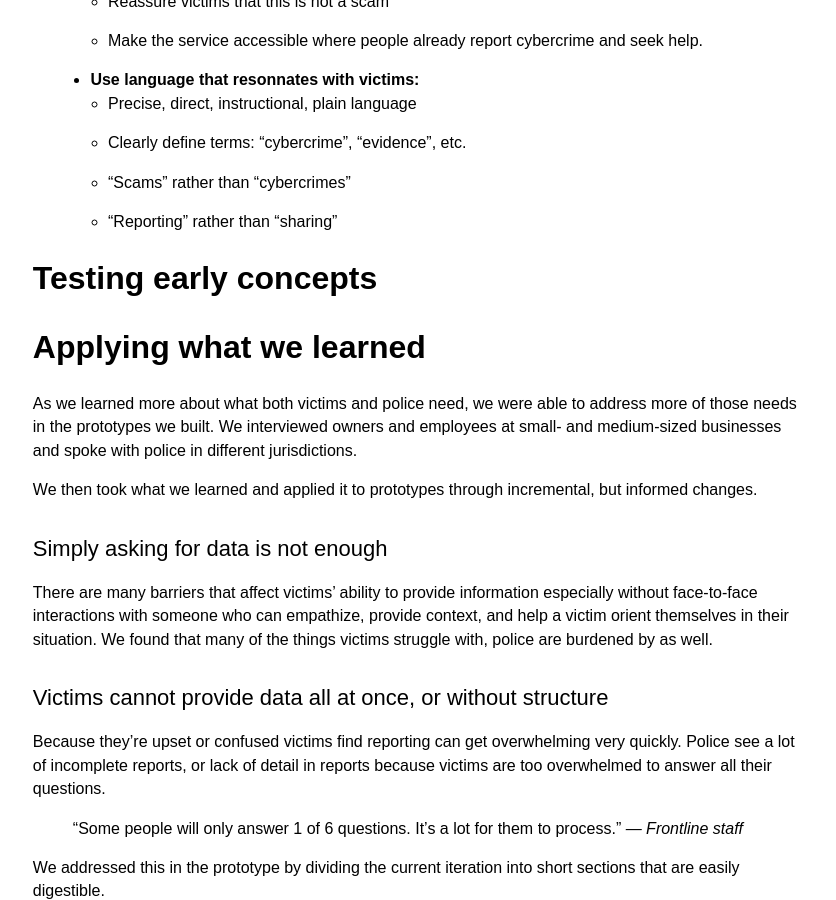
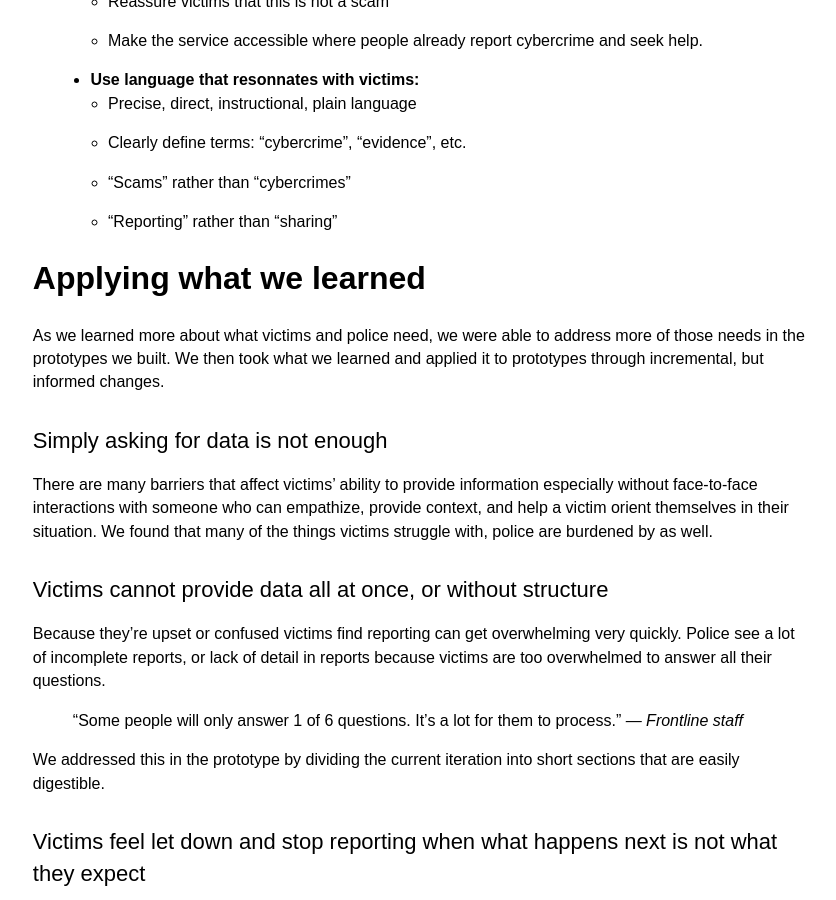
Before and after one commit to cds-snc/rcmp-report-a-cybercrime-alpha-documentation, a Jekyll site: the page built from _pages/en/prototypes.md, in a window 1280 px wide and 900 px high, scrolled down 965 px. Shown: the whole window, without its empty margins (410-1246 px from the left). Built offline with Jekyll 4.4.1, drawn with Linux system fonts in a browser that asks for light colours.

Commit message:
Update prototypes.md

```diff
--- a/_pages/en/prototypes.md
+++ b/_pages/en/prototypes.md
@@ -34,26 +34,19 @@ Early on, we built low-fidelity concepts as a quick way to test different direct
     * "Scams" rather than "cybercrimes"
     * "Reporting" rather than "sharing"
 
-# Testing early concepts
-
-
 # Applying what we learned
 
-As we learned more about what both victims and police need, we were able to address more of those needs in the prototypes we built. We interviewed owners and employees at small- and medium-sized businesses and spoke with police in different jurisdictions.
-
-
-
-We then took what we learned and applied it to prototypes through incremental, but informed changes.
+As we learned more about what victims and police need, we were able to address more of those needs in the prototypes we built. We then took what we learned and applied it to prototypes through incremental, but informed changes.
 
 ## Simply asking for data is not enough
+
 There are many barriers that affect victims' ability to provide information especially without face-to-face interactions with someone who can empathize, provide context, and help a victim orient themselves in their situation. We found that many of the things victims struggle with, police are burdened by as well.
 
 ## Victims cannot provide data all at once, or without structure
 
 Because they're upset or confused victims find reporting can get overwhelming very quickly. Police see a lot of incomplete reports, or lack of detail in reports because victims are too overwhelmed to answer all their questions.
 
- > "Some people will only answer 1 of 6 questions. It's a lot for them to process."
- *— Frontline staff*
+ > "Some people will only answer 1 of 6 questions. It's a lot for them to process." *— Frontline staff*
 
 We addressed this in the prototype by dividing the current iteration into short sections that are easily digestible.
 
@@ -61,18 +54,17 @@ We addressed this in the prototype by dividing the current iteration into short
 
 Because this is a new experience for victims, they expect a follow-up phone call, an interview, or some kind of written confirmation that something was received. When next steps are not clear, victims might get anxious and call or vicit the police in person to ask for updates.
 
- > "Victims visit the next day to ask for case updates or send emails to see if we received [their report]"
- *— Frontline staff*
+ > "Victims visit the next day to ask for case updates or send emails to see if we received [their report]" *— Frontline staff*
 
  In many cases, victims lose faith and stop reporting altogether because the process is not clear to them. They feel they were let down, when in reality they were not clearly informed at the source.
 
  In response to this, we used simple, clear language to let people know why reports are being collected and to inform them of what to expect after reporting.
 
- ![Expectations]({{ site.baseurl }}/assets/img/expectations.png){:width="500 px"}
+ ![Expectations]({{ site.baseurl }}/assets/img/expectations.png){:width="600 px"}
 
  We made sure to also be clear on the final page that the goal of reporting is to stop cybercriminals. This sheds some light on where the report will go next and helps mitigate confusion about the next steps to prevent unnecessary follow-up with local police. We tried to avoid ambiguity as much as possible.
 
- ![After]({{ site.baseurl }}/assets/img/after.png){:width="500 px"}
+ ![After]({{ site.baseurl }}/assets/img/after.png){:width="600 px"}
 
 ## Victims avoid reporting because they're ashamed and feel at fault
 
@@ -85,7 +77,7 @@ Because this is a new experience for victims, they expect a follow-up phone call
 
 We try to use blameless words and a blameless tone to acknowledge that people are in a difficult situation, that we're there to listen, and that they're not alone. It's something that frontline staff and call takers do on a daily basis.
 
- ![Blameless]({{ site.baseurl }}/assets/img/blameless.png){:width="500 px"}
+ ![Blameless]({{ site.baseurl }}/assets/img/blameless.png){:width="600 px"}
 
 ## Victims use different language than law enforcement.
 
@@ -93,7 +85,7 @@ The public does not have the same definitions for words that people in law enfor
 
 Instead of relying on those words alone, we add context and provide examples and guidance. This helps to reduce the mental work that people have to do to fill out the form.
 
- ![Language]({{ site.baseurl }}/assets/img/language.png){:width="500 px"}
+ ![Language]({{ site.baseurl }}/assets/img/language.png){:width="600 px"}
 
 ## Victims need to protect themselves from ongoing or future attacks.
 
@@ -106,13 +98,13 @@ Instead of relying on those words alone, we add context and provide examples and
 
 Victims are in a state of distress and confusion. They need clear next steps related to getting immediate help and protecting themselves in the future built into the service. When that help is found, they feel safer and more satisfied.
 
- ![Guidance]({{ site.baseurl }}/assets/img/guidance.png){:width="500 px"}
+ ![Guidance]({{ site.baseurl }}/assets/img/guidance.png){:width="600 px"}
 
 # Putting prototypes in front of many users
 
 To test whether our latest iteration of the reporting form [Prototype 2](https://www.report-a-cybercrime.alpha.rcmp-grc.gc.ca/p2) met the needs of victims and police, we examined how the current iteration compared to other versions including the [baseline fraud reporting system](https://report-a-cybercrime.alpha.rcmp-grc.gc.ca/CAFCFRS/) and an earlier version [Prototype 1](https://www.report-a-cybercrime.alpha.rcmp-grc.gc.ca/p1) in a quantitative experiment.
 
-![Comparison of prototypes]({{ site.baseurl }}/assets/img/suspects.png){:width="500 px"}
+![Comparison of prototypes]({{ site.baseurl }}/assets/img/suspects.png){:width="600 px"}
 
 The purpose was to test whether the current iteration compared in terms of:
 > 1. the quality of users' experience reporting a cybercrime
```
